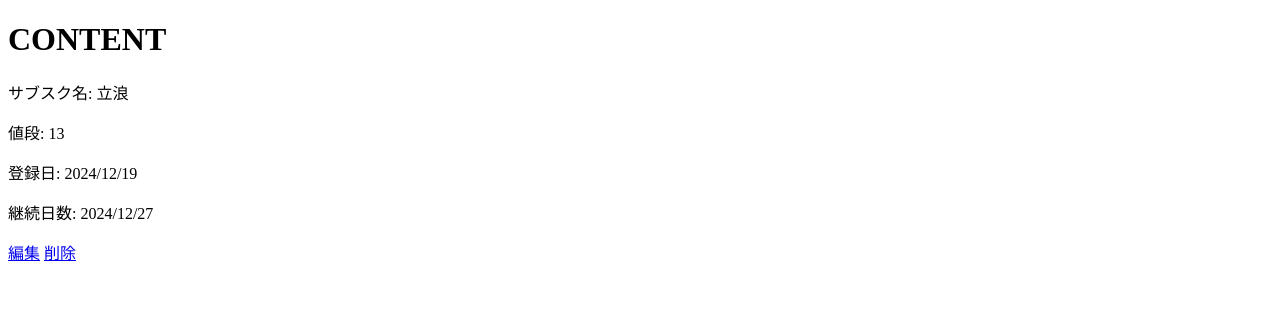
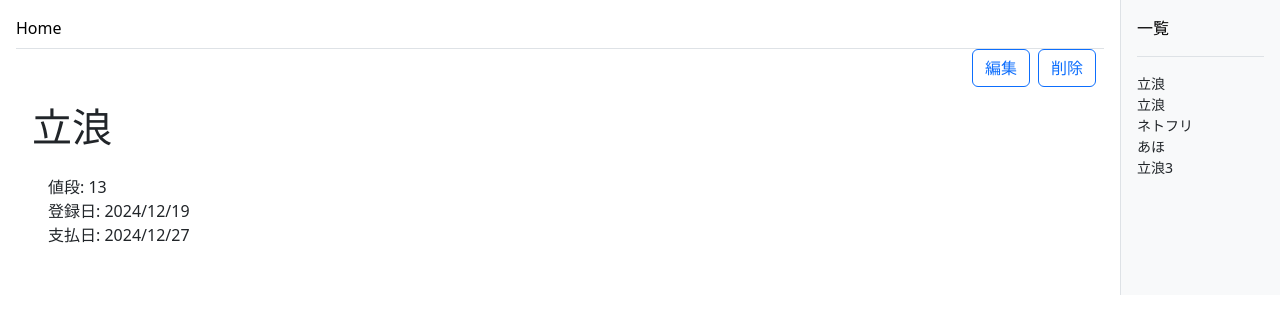
Before and after one commit to 2024AIT-OOP2-G08/Subscription-management, a Flask app: page /content/1 in a window 1280 px wide. Shown: the top 334 px of the page. Run offline with Flask 3, Linux system fonts and the light colour scheme.

Commit message:
html編集

```diff
--- a/templates/content.html
+++ b/templates/content.html
@@ -1,20 +1,97 @@
 <!DOCTYPE html>
-<lang="en">
+<html lang="en">
   <head>
     <meta charset="UTF-8" />
     <meta name="viewport" content="width=device-width, initial-scale=1.0" />
     <title>Document</title>
+    <link
+      href="https://cdn.jsdelivr.net/npm/bootstrap@5.3.3/dist/css/bootstrap.min.css"
+      rel="stylesheet"
+      integrity="sha384-QWTKZyjpPEjISv5WaRU9OFeRpok6YctnYmDr5pNlyT2bRjXh0JMhjY6hW+ALEwIH"
+      crossorigin="anonymous"
+    />
+    <script
+      src="https://cdn.jsdelivr.net/npm/bootstrap@5.3.3/dist/js/bootstrap.bundle.min.js"
+      integrity="sha384-YvpcrYf0tY3lHB60NNkmXc5s9fDVZLESaAA55NDzOxhy9GkcIdslK1eN7N6jIeHz"
+      crossorigin="anonymous"
+    ></script>
   </head>
   <body>
-    <h1>CONTENT</h1>
-    <p>サブスク名: {{ content.name }}</p>
-    <p>値段: {{ content.price }}</p>
-    <p>登録日: {{ content.entry.strftime('%Y/%m/%d') }}</p>
-    <p>継続日数: {{ content.payment_date.strftime('%Y/%m/%d') }}</p>
-    <p></p>
-  </body>
-  <body>
-    <a href="{{ url_for('edit.edit', id=content.id) }}">編集</a>
-    <a href="{{ url_for('delete.delete', id=content.id) }}">削除</a>
+    <div class="d-flex">
+      <!-- Main -->
+      <div class="p-3 flex-grow-1">
+        <div class="d-flex align-items-center border-bottom pb-2">
+          <a href="/" class="link-body-emphasis text-decoration-none w-100"
+            >Home</a
+          >
+        </div>
+        <div class="ms-auto d-flex justify-content-end">
+          <a
+            type="button"
+            class="btn btn-outline-primary me-2"
+            href="{{ url_for('delete.delete', id=content.id) }}"
+          >
+            編集
+          </a>
+          <a
+            type="button"
+            class="btn btn-outline-primary me-2"
+            href="{{ url_for('delete.delete', id=content.id) }}"
+          >
+            削除
+          </a>
+        </div>
+        <div class="p-3">
+          <h1>{{ content.name }}</h1>
+          <div class="p-3">
+            <div class="item-row">
+              <span class="label">値段:</span>
+              <span class="value">{{ content.price }}</span>
+            </div>
+            <div class="item-row">
+              <span class="label">登録日:</span>
+              <span class="value"
+                >{{ content.entry.strftime('%Y/%m/%d') }}</span
+              >
+            </div>
+            <div class="item-row">
+              <span class="label">支払日:</span>
+              <span class="value"
+                >{{ content.payment_date.strftime('%Y/%m/%d') }}</span
+              >
+            </div>
+          </div>
+        </div>
+      </div>
+
+      <!-- Sidebar -->
+      <div
+        class="flex-shrink-0 p-3 border-start"
+        style="width: 160px; background-color: #f8f9fa"
+      >
+        <a
+          class="d-flex align-items-center pb-3 mb-3 link-body-emphasis text-decoration-none border-bottom"
+          >一覧</a
+        >
+        <ul class="list-unstyled">
+          <div class="collapse show" id="home-collapse">
+            <ul class="btn-toggle-nav list-unstyled fw-normal pb-1 small">
+              {% for item in contents %}
+              <li>
+                <a
+                  class="dropdown-item rounded-2 active"
+                  onmouseover="this.style.backgroundColor='#d3d3d3'; this.style.color='#000';"
+                  onmouseout="this.style.backgroundColor=''; this.style.color='';"
+                  href="{{ url_for('content.content', content_id=item.id) }}"
+                >
+                  {{ item.name }}
+                </a>
+              </li>
+              {% endfor %}
+            </ul>
+          </div>
+        </ul>
+      </div>
+    </div>
   </body>
 </html>
```
